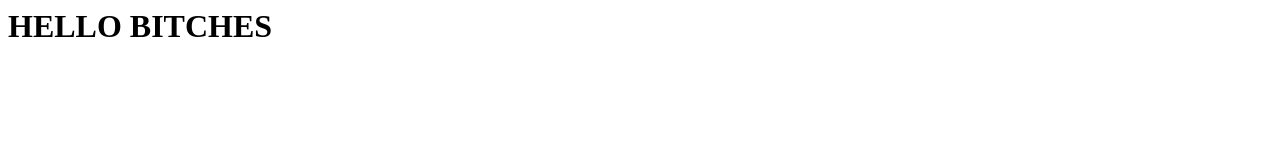
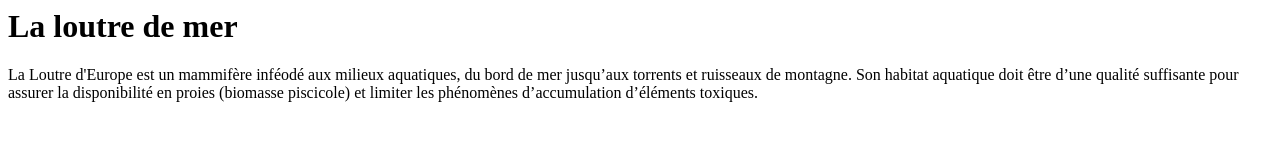
Before and after one commit to Loonamahamodogallouet/repo-jenkins, a plain HTML site: page index.html in a window 1280 px wide. Drawn offline with Linux system fonts and the light colour scheme.

Commit message:
modification index

```diff
--- a/index.html
+++ b/index.html
@@ -1 +1,3 @@
-<h1> HELLO BITCHES </h1>
+<h1> La loutre de mer</h1>
+
+<p>La Loutre d'Europe est un mammifère inféodé aux milieux aquatiques, du bord de mer jusqu’aux torrents et ruisseaux de montagne. Son habitat aquatique doit être d’une qualité suffisante pour assurer la disponibilité en proies (biomasse piscicole) et limiter les phénomènes d’accumulation d’éléments toxiques.</p>
```
